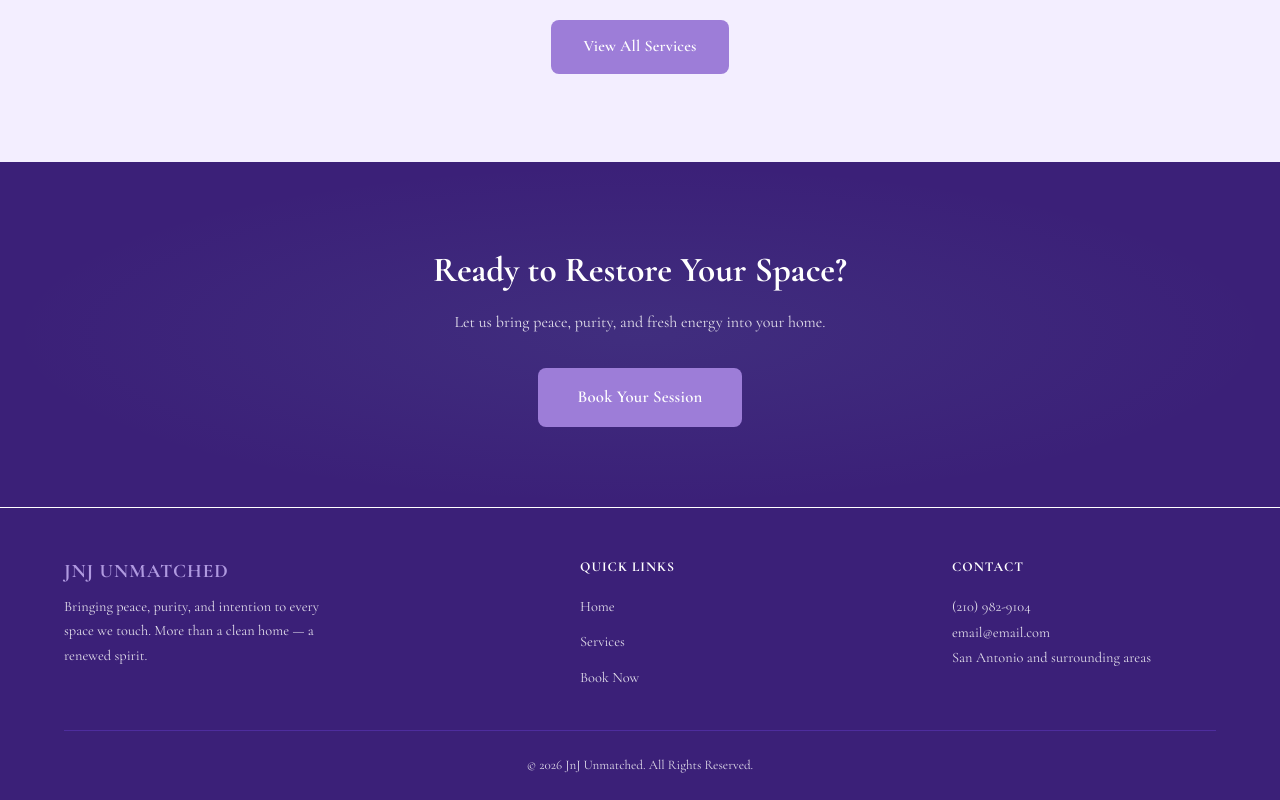
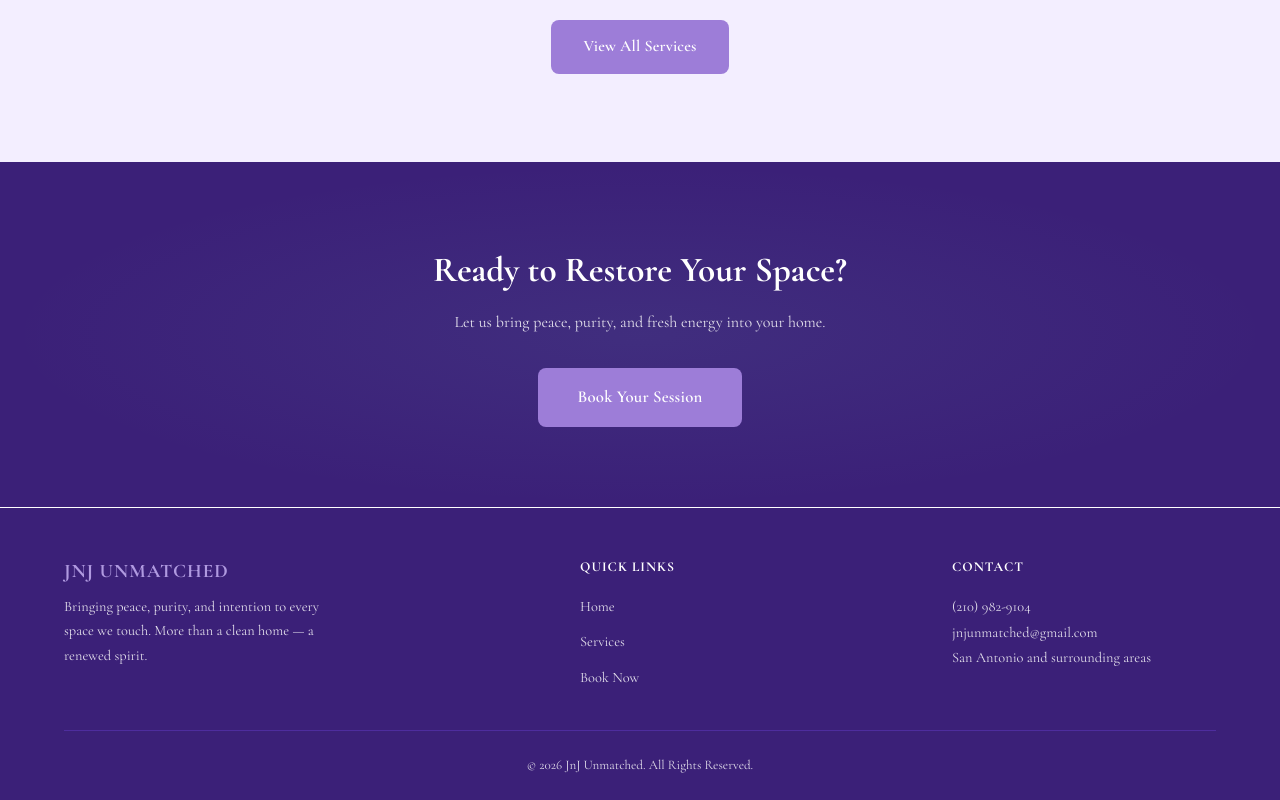
Before and after one commit to levimcdougal/JnJ-Unmatched, a React (Vite) app: page / in a window 1280 px wide. Shown: the part 2118-2918 px from the top of the page. Built offline with nearby package versions, Linux system fonts and the light colour scheme.

Commit message:
Update email to jnjunmatched@gmail.com

```diff
--- a/src/components/Footer.jsx
+++ b/src/components/Footer.jsx
@@ -25,7 +25,7 @@ export default function Footer() {
           <h4>Contact</h4>
           <p>
             (210) 982-9104<br />
-            email@email.com<br />
+            jnjunmatched@gmail.com<br />
             San Antonio and surrounding areas
           </p>
         </div>
--- a/src/pages/Contact.jsx
+++ b/src/pages/Contact.jsx
@@ -22,10 +22,10 @@ export default function Contact() {
             <span className="contact-trio-value">(210) 982-9104</span>
           </a>
           <div className="contact-trio-divider" />
-          <a href="mailto:email@email.com" className="contact-trio-item">
+          <a href="mailto:jnjunmatched@gmail.com" className="contact-trio-item">
             <div className="contact-trio-icon"><img src={envelopeImg} alt="Email" /></div>
             <span className="contact-trio-label">Email Us</span>
-            <span className="contact-trio-value">email@email.com</span>
+            <span className="contact-trio-value">jnjunmatched@gmail.com</span>
           </a>
           <div className="contact-trio-divider" />
           <a href="sms:2109829104" className="contact-trio-item">
```
